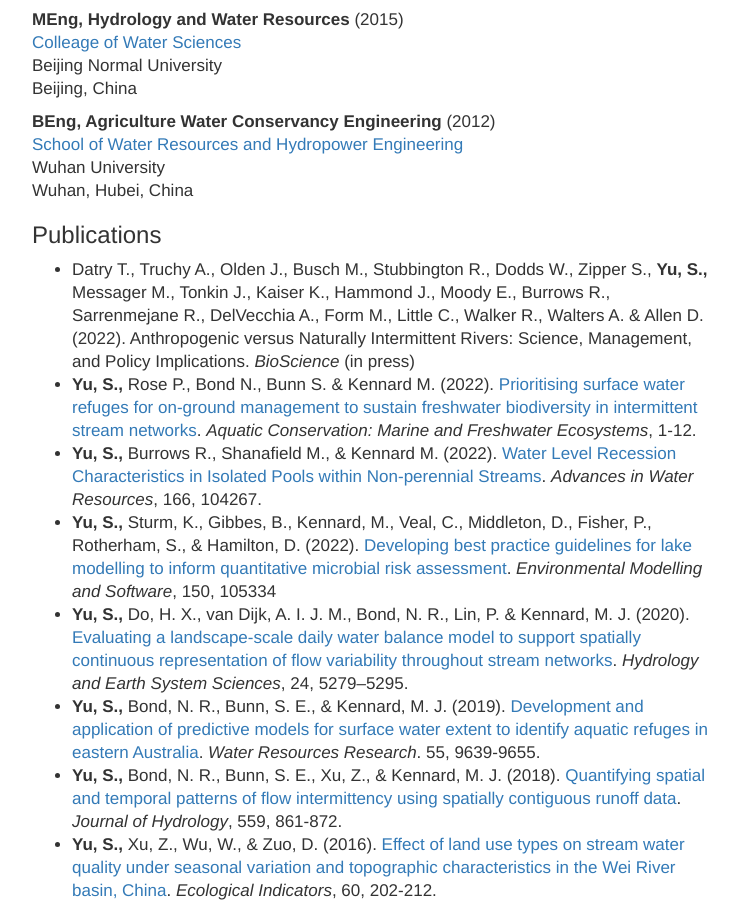
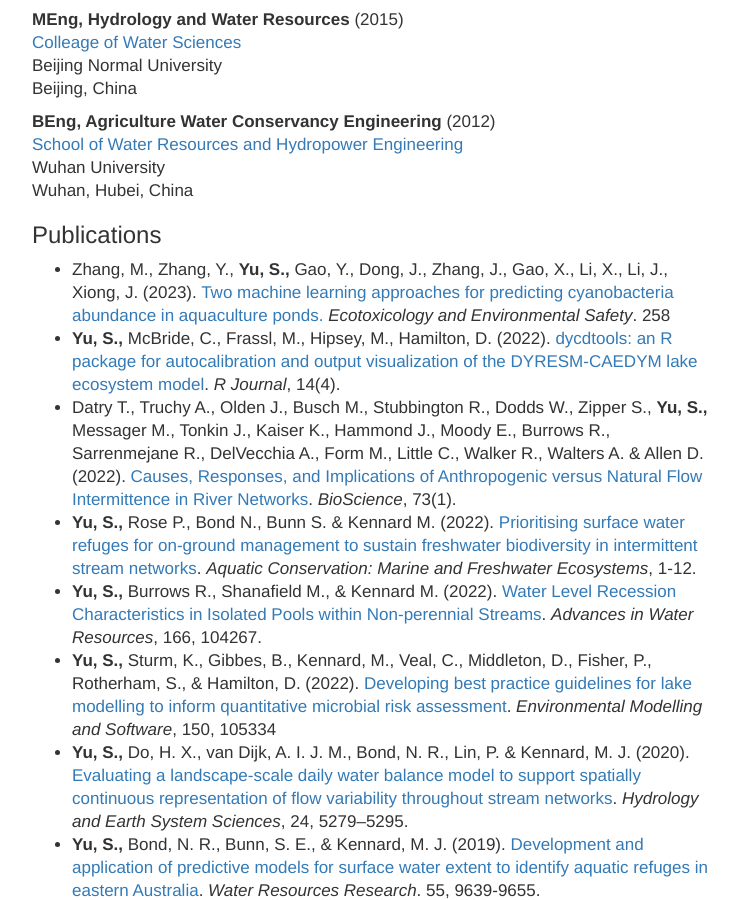
Before and after one commit to SongyanYu/SongyanYu.github.io, a Jekyll site: the page built from qualification.html, in a window 1280 px wide and 900 px high, scrolled down 443 px. Shown: the whole window, without its empty margins (266-1004 px from the left). Built offline with Jekyll 4.4.1, drawn with Linux system fonts in a browser that asks for light colours.

Commit message:
update publication list

```diff
--- a/qualification.html
+++ b/qualification.html
@@ -34,11 +34,13 @@ Wuhan, Hubei, China</p>
 
 <h3>Publications</h3>
 <ul>
-<li>Datry T., Truchy A., Olden J., Busch M., Stubbington R., Dodds W., Zipper S., <strong>Yu, S.,</strong> Messager M., Tonkin J., Kaiser K., Hammond J., Moody E., Burrows R., Sarrenmejane R., DelVecchia A., Form M., Little C., Walker R., Walters A. & Allen D.(2022). Anthropogenic versus Naturally Intermittent Rivers: Science, Management, and Policy Implications. <i>BioScience</i> (in press)</li>
+<li>Zhang, M., Zhang, Y., <strong>Yu, S.,</strong> Gao, Y., Dong, J., Zhang, J., Gao, X., Li, X., Li, J., Xiong, J. (2023). <a href = 'https://doi.org/10.1016/j.ecoenv.2023.114944'>Two machine learning approaches for predicting cyanobacteria abundance in aquaculture ponds.</a><i> Ecotoxicology and Environmental Safety</i>. 258 </li>
+<li><strong>Yu, S.,</strong> McBride, C., Frassl, M., Hipsey, M., Hamilton, D. (2022). <a href = 'https://doi.org/10.32614/RJ-2023-008'>dycdtools: an R package for autocalibration and output visualization of the DYRESM-CAEDYM lake ecosystem model</a>. <i>R Journal</i>, 14(4).</li>
+<li>Datry T., Truchy A., Olden J., Busch M., Stubbington R., Dodds W., Zipper S., <strong>Yu, S.,</strong> Messager M., Tonkin J., Kaiser K., Hammond J., Moody E., Burrows R., Sarrenmejane R., DelVecchia A., Form M., Little C., Walker R., Walters A. & Allen D.(2022). <a href = 'https://doi.org/10.1093/biosci/biac098'>Causes, Responses, and Implications of Anthropogenic versus Natural Flow Intermittence in River Networks</a>. <i>BioScience</i>, 73(1). </li>
 <li><strong>Yu, S.,</strong> Rose P., Bond N., Bunn S. & Kennard M. (2022). <a href = 'https://doi.org/10.1002/aqc.3871'>Prioritising surface water refuges for on-ground management to sustain freshwater biodiversity in intermittent stream networks</a>. <i>Aquatic Conservation: Marine and Freshwater Ecosystems</i>, 1-12.</li>
 <li><strong>Yu, S.,</strong> Burrows R., Shanafield M., & Kennard M. (2022). <a href = 'https://doi.org/10.1016/j.advwatres.2022.104267'>Water Level Recession Characteristics in Isolated Pools within Non-perennial Streams</a>. <i>Advances in Water Resources</i>, 166, 104267.</li>
-<li><strong>Yu, S.,</strong> Sturm, K., Gibbes, B., Kennard, M., Veal, C., Middleton, D., Fisher, P., Rotherham, S., & Hamilton, D. (2022). <a href = 'https://doi.org/10.1016/j.envsoft.2022.105334'>Developing best practice guidelines for lake modelling to inform quantitative microbial risk assessment</a>. <i>Environmental Modelling and Software</i>, 150, 105334
-<li><strong>Yu, S.,</strong> Do, H. X., van Dijk, A. I. J. M., Bond, N. R., Lin, P. & Kennard, M. J. (2020). <a href = 'https://doi.org/10.5194/hess-24-5279-2020'>Evaluating a landscape-scale daily water balance model to support spatially continuous representation of flow variability throughout stream networks</a>. <i>Hydrology and Earth System Sciences</i>, 24, 5279–5295.
+<li><strong>Yu, S.,</strong> Sturm, K., Gibbes, B., Kennard, M., Veal, C., Middleton, D., Fisher, P., Rotherham, S., & Hamilton, D. (2022). <a href = 'https://doi.org/10.1016/j.envsoft.2022.105334'>Developing best practice guidelines for lake modelling to inform quantitative microbial risk assessment</a>. <i>Environmental Modelling and Software</i>, 150, 105334</li>
+<li><strong>Yu, S.,</strong> Do, H. X., van Dijk, A. I. J. M., Bond, N. R., Lin, P. & Kennard, M. J. (2020). <a href = 'https://doi.org/10.5194/hess-24-5279-2020'>Evaluating a landscape-scale daily water balance model to support spatially continuous representation of flow variability throughout stream networks</a>. <i>Hydrology and Earth System Sciences</i>, 24, 5279–5295.</li>
 <li><strong>Yu, S.,</strong> Bond, N. R., Bunn, S. E., & Kennard, M. J. (2019). <a href = 'https://doi.org/10.1029/2019WR025216'>Development and application of predictive models for surface water extent to identify aquatic refuges in eastern Australia</a>. <i>Water Resources Research</i>. 55, 9639-9655.</li>
 <li><strong>Yu, S.,</strong> Bond, N. R., Bunn, S. E., Xu, Z., & Kennard, M. J. (2018). <a href = 'https://doi.org/10.1016/j.jhydrol.2018.03.009'>Quantifying spatial and temporal patterns of flow intermittency using spatially contiguous runoff data</a>. <i>Journal of Hydrology</i>, 559, 861-872.</li>
 <li><strong>Yu, S.,</strong> Xu, Z., Wu, W., & Zuo, D. (2016). <a href = 'https://doi.org/10.1016/j.ecolind.2015.06.029'>Effect of land use types on stream water quality under seasonal variation and topographic characteristics in the Wei River basin, China</a>. <i>Ecological Indicators</i>, 60, 202-212.</li>
```
